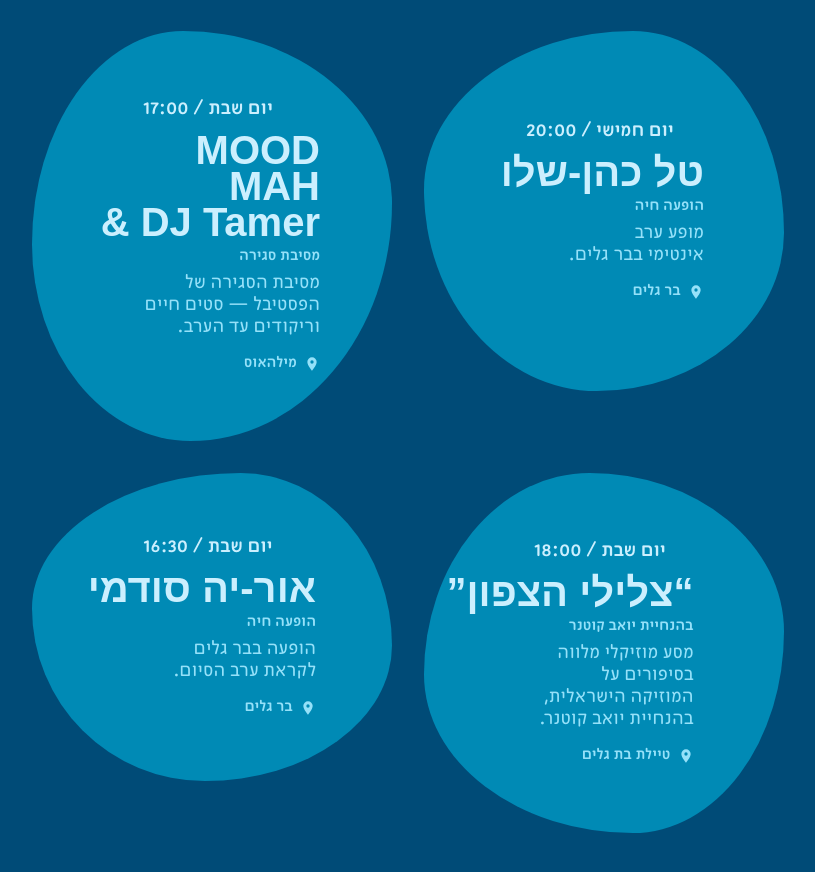
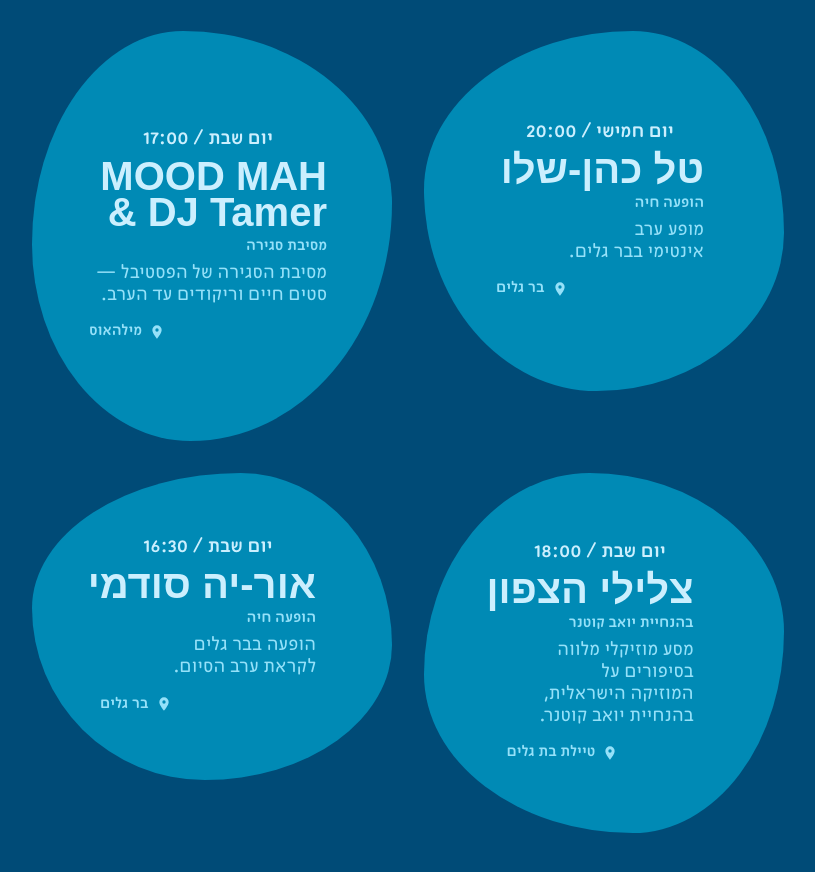
Before and after one commit to amitzadik/beitgalim16, a Next.js app: page / in a window 1280 px wide. Shown: the part 2090-2962 px from the top of the page, without its empty margins (232-1047 px from the left). Built offline with nearby package versions, Linux system fonts and the light colour scheme; a web font is replaced by a local one.

Commit message:
Match featured event text to Figma

```diff
--- a/src/components/FeaturedEvents/EventCard.module.css
+++ b/src/components/FeaturedEvents/EventCard.module.css
@@ -54,7 +54,7 @@
 .card:nth-child(6) {
   --card-width: 398px;
   --card-height: 410px;
-  --text-width: 224px;
+  --text-width: 238px;
   transform: translateY(-83px);
 }
 
@@ -109,7 +109,7 @@
 .timeSeparator,
 .time {
   font-size: 20px;
-  line-height: 1.4336;
+  line-height: 22px;
   font-weight: 500;
 }
 
@@ -158,7 +158,7 @@
 .location {
   display: inline-flex;
   align-items: center;
-  justify-content: flex-start;
+  justify-content: flex-end;
   gap: 0.45rem;
   width: min(100%, var(--text-width));
   color: var(--color-text-muted);
--- a/src/data/events.ts
+++ b/src/data/events.ts
@@ -102,7 +102,7 @@ export const events: FestivalEvent[] = [
   },
   {
     id: "tzlilei-hatzafon",
-    title: "“צלילי הצפון”",
+    title: "צלילי הצפון",
     performer: "בהנחיית יואב קוטנר",
     day: "יום שבת",
     time: "18:00",
```
